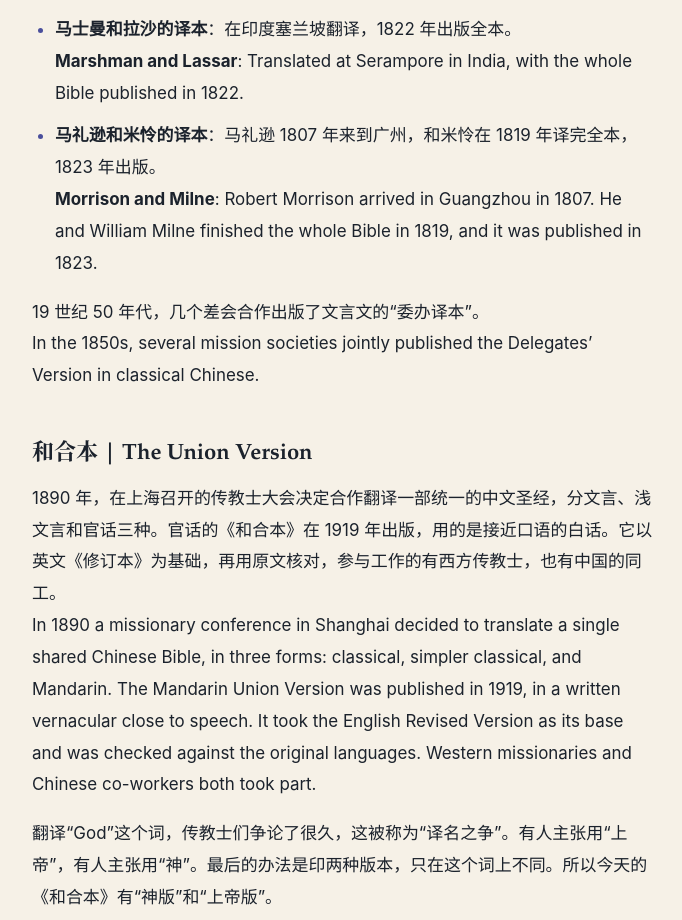
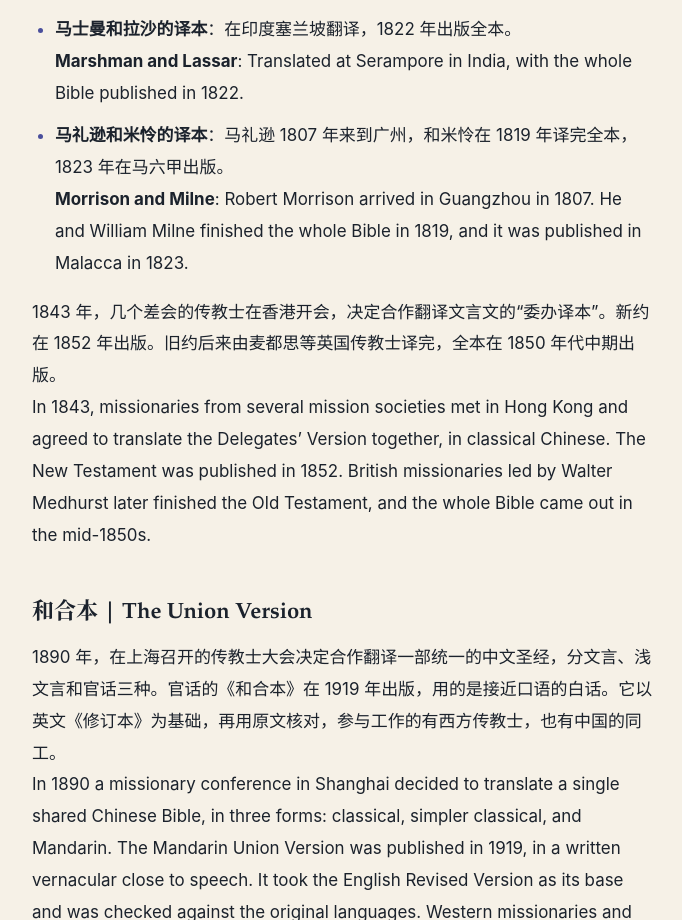
Before and after one commit to jayliang42/Project-Covenant, an Astro site in the folder app/: page /learn/deeper/16-the-bible-in-chinese in a window 1280 px wide. Shown: the part 1825-2745 px from the top of the page, without its empty margins (430-1112 px from the left). Built offline with nearby package versions, Linux system fonts and the light colour scheme; Astro itself is replaced by a stand-in of ours.

Commit message:
Correct Delegates' Version history and add Malacca to Morrison entry

```diff
--- a/app/src/content/lessons/deeper/16-the-bible-in-chinese.md
+++ b/app/src/content/lessons/deeper/16-the-bible-in-chinese.md
@@ -67,11 +67,11 @@ On the Protestant side, two complete Chinese Bibles were finished at almost the
 
 - **马士曼和拉沙的译本**：在印度塞兰坡翻译，1822 年出版全本。<br>
   **Marshman and Lassar**: Translated at Serampore in India, with the whole Bible published in 1822.
-- **马礼逊和米怜的译本**：马礼逊 1807 年来到广州，和米怜在 1819 年译完全本，1823 年出版。<br>
-  **Morrison and Milne**: Robert Morrison arrived in Guangzhou in 1807. He and William Milne finished the whole Bible in 1819, and it was published in 1823.
+- **马礼逊和米怜的译本**：马礼逊 1807 年来到广州，和米怜在 1819 年译完全本，1823 年在马六甲出版。<br>
+  **Morrison and Milne**: Robert Morrison arrived in Guangzhou in 1807. He and William Milne finished the whole Bible in 1819, and it was published in Malacca in 1823.
 
-19 世纪 50 年代，几个差会合作出版了文言文的“委办译本”。<br>
-In the 1850s, several mission societies jointly published the Delegates' Version in classical Chinese.
+1843 年，几个差会的传教士在香港开会，决定合作翻译文言文的“委办译本”。新约在 1852 年出版。旧约后来由麦都思等英国传教士译完，全本在 1850 年代中期出版。<br>
+In 1843, missionaries from several mission societies met in Hong Kong and agreed to translate the Delegates' Version together, in classical Chinese. The New Testament was published in 1852. British missionaries led by Walter Medhurst later finished the Old Testament, and the whole Bible came out in the mid-1850s.
 
 ## 和合本 | The Union Version
 
```
